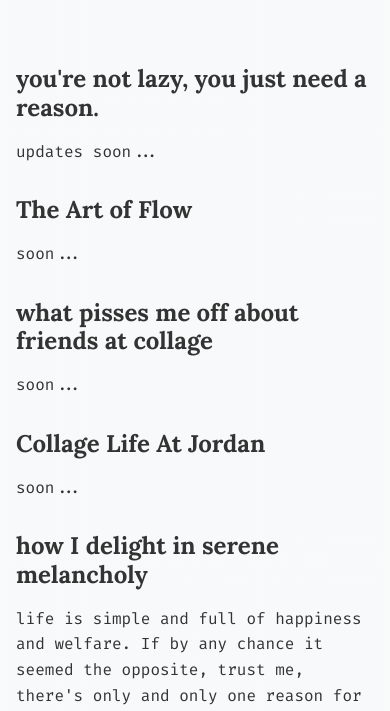
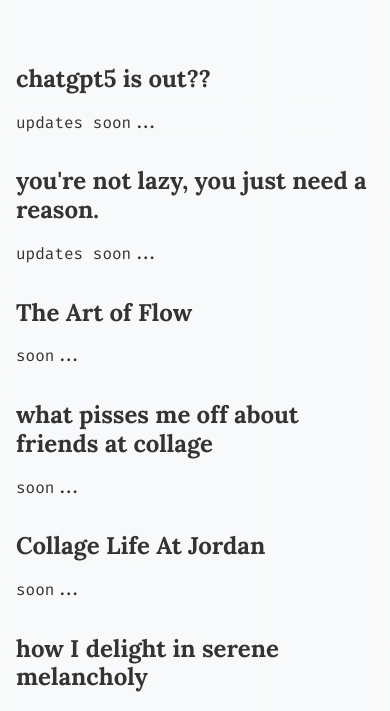
Before and after one commit to rknastenka/rknastenka.com, a React app: page /writings in a window 390 px wide. Shown: the part 127-838 px from the top of the page. Built offline with nearby package versions, Linux system fonts and the light colour scheme.

```diff
--- a/src/index.css
+++ b/src/index.css
@@ -15,6 +15,10 @@
 
   /* Layout */
   --max-width: 60ch;
+
+  -webkit-user-select: none; /* Safari */
+  -ms-user-select: none; /* IE 10 and IE 11 */
+  user-select: none; /* Standard syntax */
 }
 
 /* ----- Reset & Base ----- */
--- a/src/pages/Writings.jsx
+++ b/src/pages/Writings.jsx
@@ -3,6 +3,11 @@
 export default function Writings() {
     return (
         <main>
+
+            <h2> chatgpt5 is out??  </h2>
+            <p>
+                updates soon...
+            </p>
 
             <h2> you're not lazy, you just need a reason. </h2>
             <p>
```
